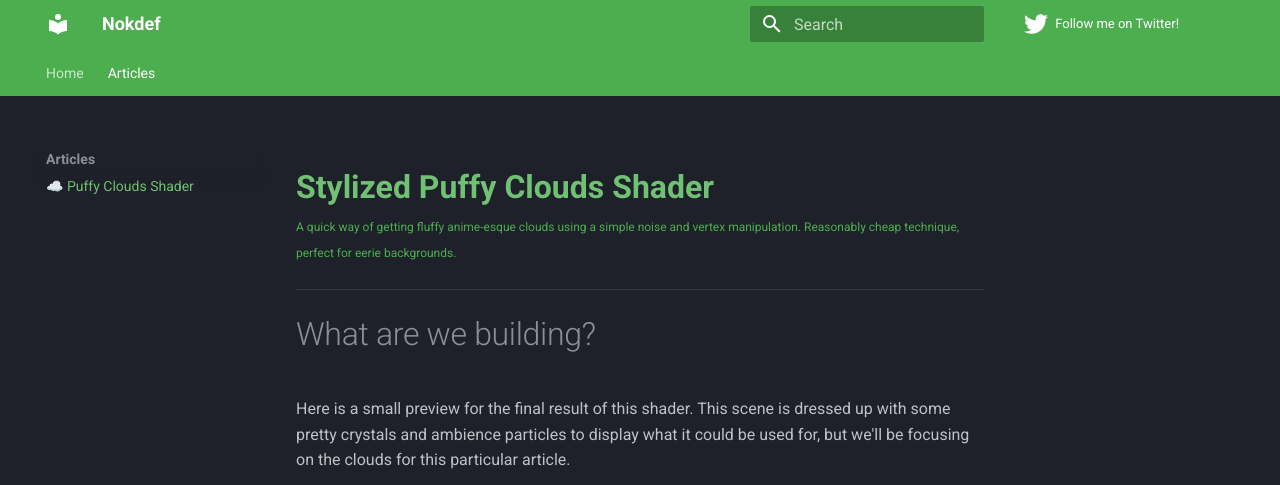
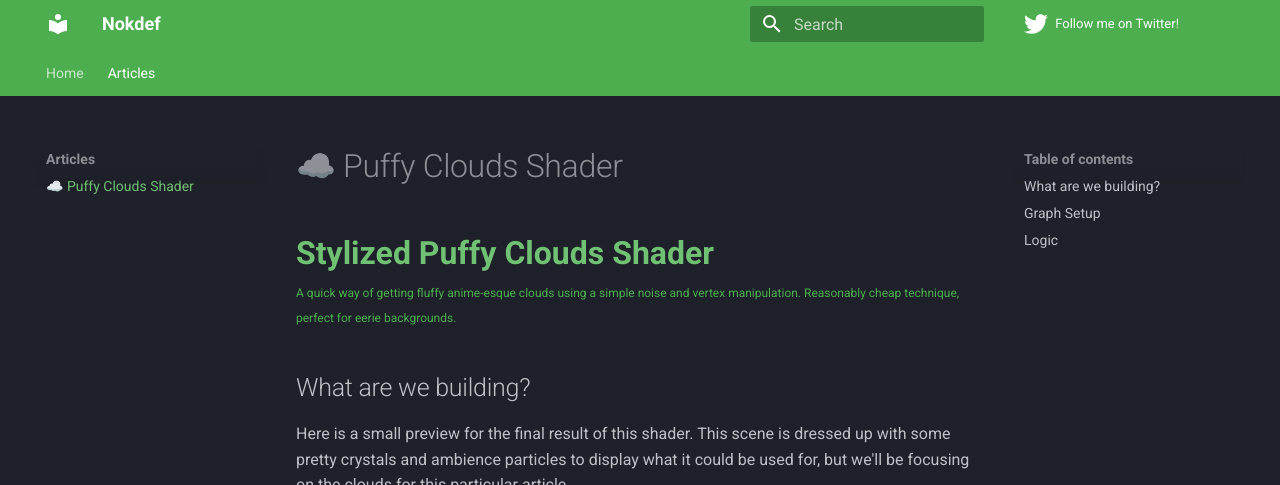
Before and after one commit to Nokdef/NokdefWebsite, an MkDocs documentation site: the page built from docs/Articles/Stylized-Puffy-Clouds-Shader.md, in a window 1280 px wide and 900 px high, cut to the strip 0-485 px from the top of the window. Built offline with MkDocs 1.6.1 and Material for MkDocs 9.7.7, drawn with Linux system fonts in a browser that asks for light colours; comment, search, counter and statistics services are not loaded.

Commit message:
Update Stylized-Puffy-Clouds-Shader.md

```diff
--- a/docs/Articles/Stylized-Puffy-Clouds-Shader.md
+++ b/docs/Articles/Stylized-Puffy-Clouds-Shader.md
@@ -4,8 +4,8 @@
 ---
 <span style="color:#71c174;font-size:2em;font-weight:bold">Stylized Puffy Clouds Shader</span>
 <span style="color:#4cae4f;font-size:.75em">A quick way of getting fluffy anime-esque clouds using a simple noise and vertex manipulation. Reasonably cheap technique, perfect for eerie backgrounds.</span>
-___
-# What are we building?
+
+## What are we building?
 Here is a small preview for the final result of this shader. This scene is dressed up with some pretty crystals and ambience particles to display what it could be used for, but we'll be focusing on the clouds for this particular article.
 
 <div style="padding-bottom: 56.25%; position: relative;"><iframe width="100%" height="100%" src="https://www.youtube.com/embed/Vk2qhqPASqo?autoplay=1&loop=1&modestbranding=1&mute=1&playlist=Vk2qhqPASqo&rel=0" frameborder="0" allow="accelerometer; autoplay; encrypted-media; gyroscope; picture-in-picture; fullscreen" style="position: absolute; top: 0px; left: 0px; width: 100%; height: 100%;"><small>YouTube embedding powered by <a href="https://embed.tube">embed.tube</a></small></iframe></div>
@@ -17,8 +17,8 @@
 
     We'll also be using the default built-in rendering pipeline, which again,
     can be easily converted, especially since this is a Unlit shader.
-___
-# Graph Setup
+
+## Graph Setup
 On Unity, let's make a new surface shader on Amplify. We'll call it Puffy Clouds.
 <figure markdown>
 ![Creating Shader](https://raw.githubusercontent.com/Nokdef/NokdefWebsite/main/docs/StylizedPuffyClouds-1.png){ width="900" }</figure>
@@ -32,5 +32,5 @@
 * Render Type / Blend RGB - We just want to ensure we're doing the traditional alpha blend (Relevant for Depth Pass later).
 * Tessellation - Make sure this is enabled. I use an Edge Length of 25, but this value will be exposed on a per-material basis, so we don't need to worry too much about it.
 * Depth - Make sure we're z-writing.
----
-# Logic
+
+## Logic
```
